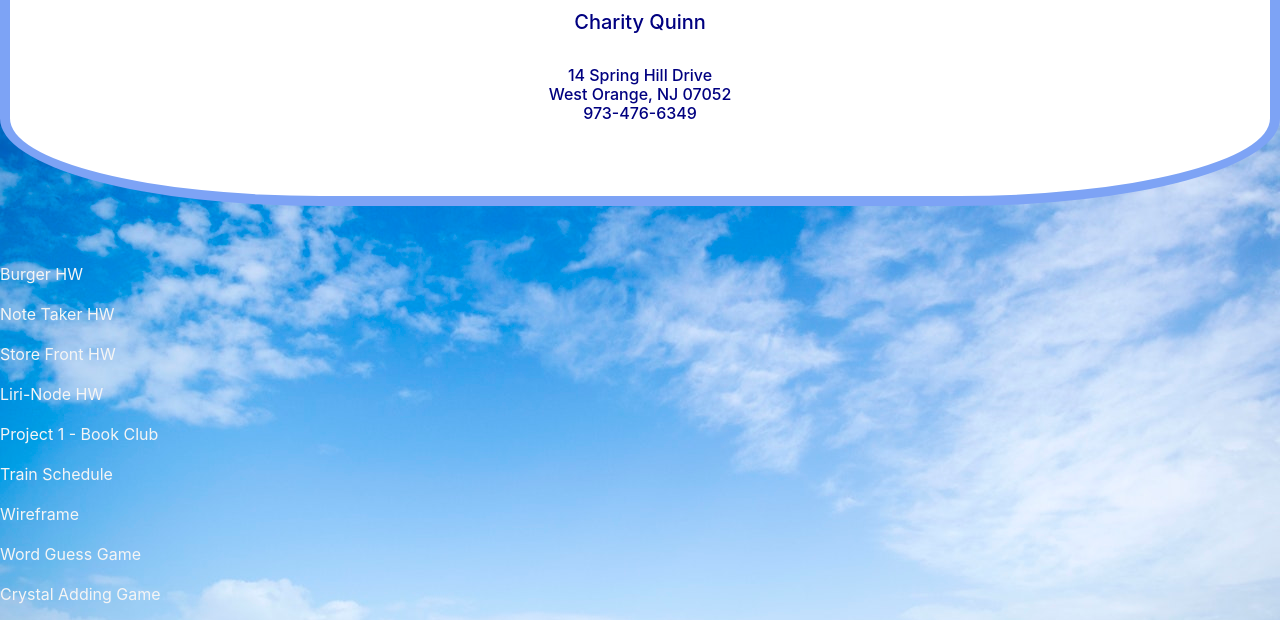
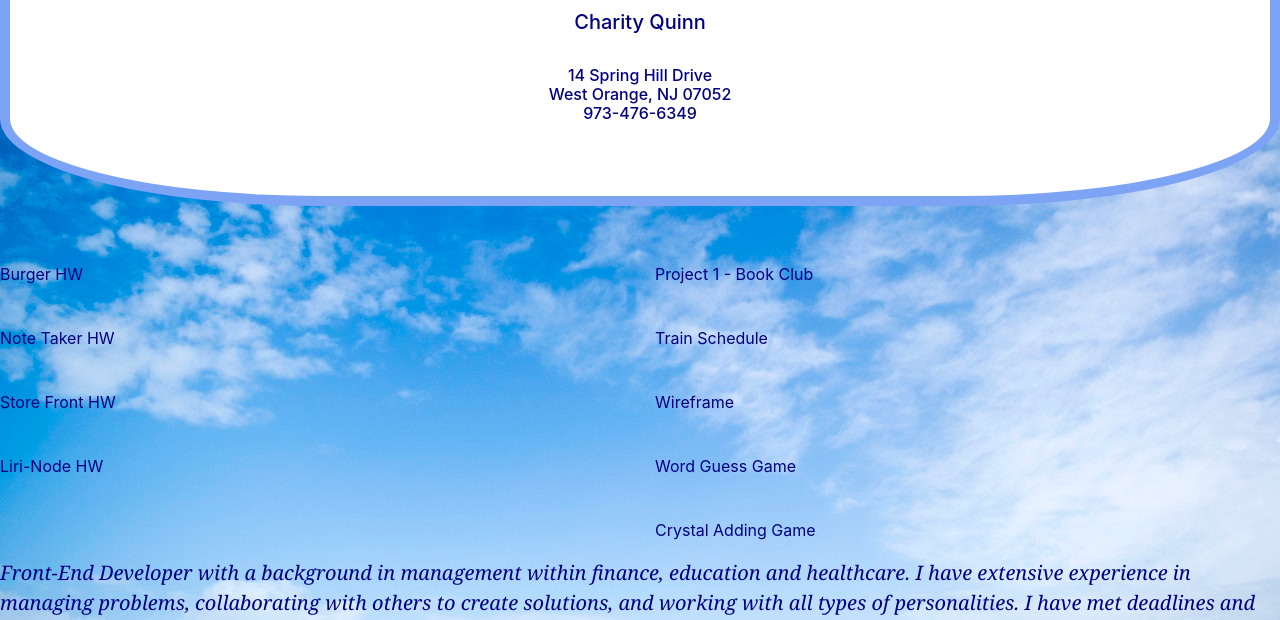
Before and after one commit to CharityQuinn/CQPortfolio, a plain HTML site: page index.html in a window 1280 px wide. Shown: the part 144-764 px from the top of the page. Drawn offline with nearby package versions, Linux system fonts and the light colour scheme.

Commit message:
Added heroku links to the project links

```diff
--- a/assets/css/style.css
+++ b/assets/css/style.css
@@ -7,7 +7,7 @@
 }
 
 a {
-  color: whitesmoke;
+  color:navy;
   text-emphasis: bold;
 
 }
@@ -18,3 +18,7 @@ a {
   color: navy;
   background-color: white;
 }
+#label {
+  text-align: center;
+
+}
--- a/index.html
+++ b/index.html
@@ -15,74 +15,74 @@
 
 <body background="assets/images/pexels-photo-912110.jpeg">
 
-  <class="container">
+
   <!-- Jumbotron -->
   <div class="jumbotron">
     <h1 class="text-center" style="text-align: center">Portfolio of Projects</h1><br>
     <h5 class="text-center" style="text-align: center">Charity Quinn</h5><br>
-      <h6 class="text-center" style="text-align: center">14 Spring Hill Drive<br> West Orange, NJ 07052<br> 973-476-6349</h6>
-
+    <h6 class="text-center" style="text-align: center">14 Spring Hill Drive<br> West Orange, NJ 07052<br>
+      973-476-6349</h6>
   </div>
   <br>
-    <div col-4 ml-1>
+
+  <div class="row">
+    <div class="col-md-6">
       <p>
-        <a href="https://charityquinn.github.io/Burger//">Burger HW</a>
+        <a href="https://young-beach-15998.herokuapp.com/">Burger HW</a>
       </p>
-    </div>
-
-    <div>
+      <br>
       <p>
-        <a href="https://charityquinn.github.io/NoteTaker-13/">Note Taker HW</a>
+        <a href=">https://mighty-chamber-78911.herokuapp.com/">Note Taker HW</a>
       </p>
-    </div>
-    <div>
+      <br>
       <p>
         <a href="https://github.com/CharityQuinn/StoreFront-12">Store Front HW</a>
       </p>
-    </div>
-    <div>
+      <br>
       <p>
         <a href="https://github.com/CharityQuinn/liri-node-app">Liri-Node HW</a>
       </p>
     </div>
-    <div col-6 mr-1>
+    <div class="col-md-6">
       <p>
-        <a href="https://jasonsmacias.github.io/Central-Jersey-Sci-Fi-Fantasy-Book-and-Movie-Club/">Project 1 - Book
+        <a href="https://jasonsmacias.github.io/Central-Jersey-Sci-Fi-Fantasy-Book-and-Movie-Club/">Project 1 -
+          Book
           Club</a>
       </p>
-    </div>
-    <div>
+      <br>
       <p>
         <a href="https://charityquinn.github.io/Unit-7Train/">Train Schedule</a>
       </p>
-    </div>
-    <div>
+      <br>
       <p>
         <a href="https://charityquinn.github.io/HW-Wireframe/">Wireframe</a>
       </p>
-    </div>
-    <div>
+      <br>
       <p>
         <a href="https://charityquinn.github.io/Word-Guess-Game/">Word Guess Game</a>
       </p>
-    </div>
-    <div>
+      <br>
       <p>
         <a href="https://charityquinn.github.io/unit-4-game/">Crystal Adding Game</a>
       </p>
     </div>
+  </div>
 
 
 
-    <div id="brand"><em>Front-End Developer with a background in management within finance, education and healthcare. I
-        have extensive experience in managing problems, collaborating with others to create solutions, and working with
+  <div id="brand"><em>Front-End Developer with a background in management within finance, education and healthcare.
+      I
+      have extensive experience in managing problems, collaborating with others to create solutions, and working
+      with
       all types of personalities. I have met deadlines and successfully finished projects. I have transitioned back
       to web development as circumstances in my life allowed for a greater use of my talents.
       I completed the Rutgers Coding Bootcamp where I advanced my skills in html, css, javascript and jQuery. I am
-        passionate about solving challenges from different angles and collaborating with teams to create meaningful web
+      passionate about solving challenges from different angles and collaborating with teams to create meaningful
+      web
       applications.
       I am looking for a position utilizing the skills I have and those learned in Rutgers Coding Bootcamp. I feel
-        that these skills combined with my tech and leadership skills make me a valuable asset to any development team.</em>
+      that these skills combined with my tech and leadership skills make me a valuable asset to any development
+      team.</em>
   </div>
 
 
```
Also changed, not shown: 1 other file. Lines whose indentation alone changed are shown as unchanged.
